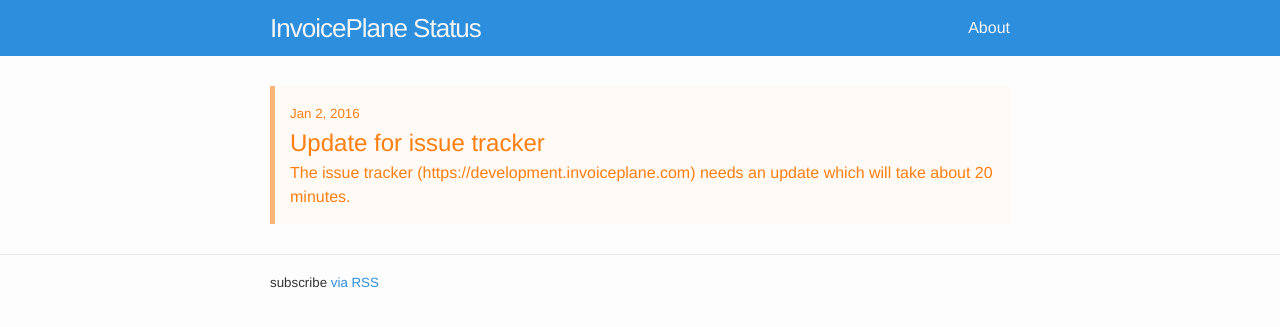
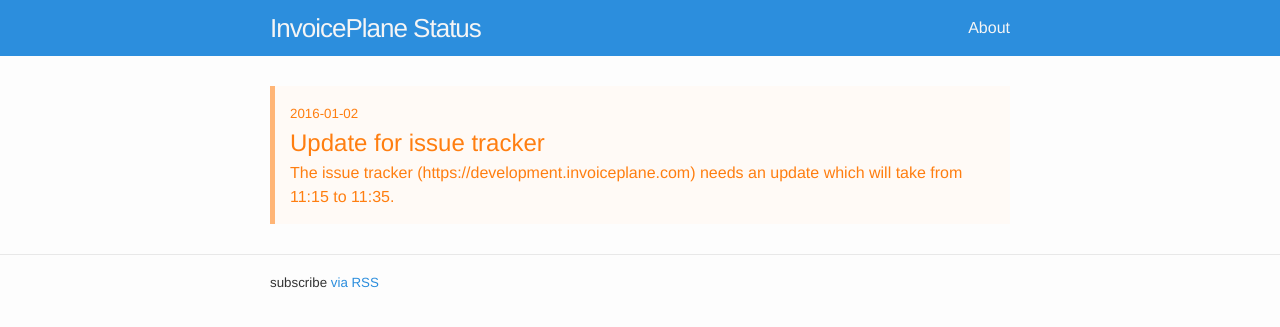
Before and after one commit to InvoicePlane/Status, a Jekyll site: the page built from _posts/2016-01-02-issue-tracker-update.markdown, in a window 1280 px wide. Shown: the top 327 px of the page. Built offline with Jekyll 4.4.1, drawn with Linux system fonts in a browser that asks for light colours.

Commit message:
Updated the layouts to a new date format and corrected the latest post with an info line

```diff
--- a/_layouts/entry-error.html
+++ b/_layouts/entry-error.html
@@ -5,7 +5,7 @@ layout: default
 <div class="entry entry-error">
 
     <small class="entry-meta">
-        <time datetime="{{ page.date | date_to_xmlschema }}">{{ page.date | date: "%b %-d, %Y" }}
+        <time datetime="{{ page.date | date_to_xmlschema }}">{{ page.date | date: "%Y-%m-%d" }}
         </time>
     </small>
 
--- a/_layouts/entry-warning.html
+++ b/_layouts/entry-warning.html
@@ -5,7 +5,7 @@ layout: default
 <div class="entry entry-warning">
 
     <small class="entry-meta">
-        <time datetime="{{ page.date | date_to_xmlschema }}">{{ page.date | date: "%b %-d, %Y" }}
+        <time datetime="{{ page.date | date_to_xmlschema }}">{{ page.date | date: "%Y-%m-%d" }}
         </time>
     </small>
 
--- a/_layouts/entry.html
+++ b/_layouts/entry.html
@@ -5,7 +5,7 @@ layout: default
 <div class="entry entry-default">
 
     <small class="entry-meta">
-        <time datetime="{{ page.date | date_to_xmlschema }}">{{ page.date | date: "%b %-d, %Y" }}
+        <time datetime="{{ page.date | date_to_xmlschema }}">{{ page.date | date: "%Y-%m-%d" }}
         </time>
     </small>
 
--- a/_posts/2016-01-02-issue-tracker-update.markdown
+++ b/_posts/2016-01-02-issue-tracker-update.markdown
@@ -2,6 +2,6 @@
 layout: entry-warning
 title:  "Update for issue tracker"
 date:   2016-01-02 10:20:00 +0100
-info:   ""
+info:   "Update from 11:15 to 11:35"
 ---
-The issue tracker (https://development.invoiceplane.com) needs an update which will take about 20 minutes.
+The issue tracker (https://development.invoiceplane.com) needs an update which will take from 11:15 to 11:35.
--- a/index.html
+++ b/index.html
@@ -8,7 +8,7 @@ layout: default
         {% for post in site.posts %}
         <li class="entry {{ post.layout }}">
             <span class="entry-meta">
-              <small>{{ post.date | date: "%b %-d, %Y" }}</small>
+              <small>{{ post.date | date: "%Y-%m-%d" }}</small>
               <span class="pull-right">
                 <a class="entry-link" href="{{ post.url | prepend: site.baseurl }}">More info</a>
               </span>
```
